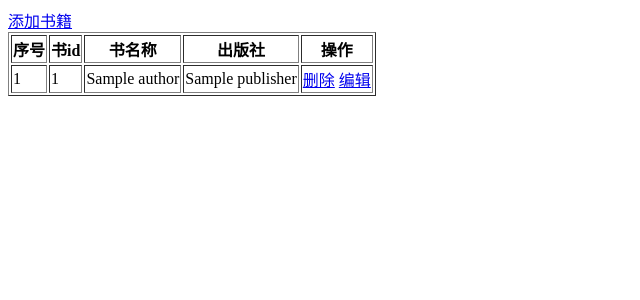
After one commit to 1354107742/python_project, a Django app: page /book_view/ in a window 1280 px wide. The commit adds this page. Shown: the top 300 px of the page, without its empty margins (0-640 px from the left). Run offline with Django 3.2, Linux system fonts and the light colour scheme; tables that the repository leaves empty hold one stand-in row (values such as "Sample post").

Commit message:
增添了图书的编辑功能和删除功能函数

```diff
--- a/D_project/D_project/urls.py
+++ b/D_project/D_project/urls.py
@@ -21,12 +21,20 @@ urlpatterns = [
     url(r'^login/$', views.login),
     url(r'^index/$', views.index),
     url(r'^login_tr/$', views.login_tr),
-    #------------添加一个数据库表------------#
-    url(r'^list_book/$',views.list_book),
-    #------------对于已有数据进行添加--------#
-    url(r'^list_add/$',views.list_add),
-    #------------对已有数据进行删除----------#
-    url(r'^list_del/$',views.list_del),
-    #------------对当前已有数据进行修改------#
-    url(r'^list_edit/$',views.list_edit),
+    #------------添加一个出版社数据库表------------#
+    url(r'^list_book/$', views.list_book),
+    #------------对于已有出版社数据进行添加--------#
+    url(r'^list_add/$', views.list_add),
+    #------------对已有出版社数据进行删除----------#
+    url(r'^list_del/$', views.list_del),
+    #------------对当前已有出版社数据进行修改------#
+    url(r'^list_edit/$', views.list_edit),
+    #------------对图书进行展示-------------------#
+    url(r'^book_view/$', views.book_view),
+    #------------对当前图书数据进行添加------------#
+    url(r'^book_add/$', views.book_add),
+    #------------对当前以有图书数据进行删除------------#
+    url(r'^book_del/$',views.book_del),
+    #------------对当前已有图书数据进行编辑---------#
+    url(r"^book_edit/$",views.book_edit),
 ]
--- a/D_project/app01/models.py
+++ b/D_project/app01/models.py
@@ -12,3 +12,9 @@ class Publisher(models.Model):
     name = models.CharField(max_length = 32)
     def __str__(self):
         return self.name
+
+class Author(models.Model):
+    id = models.AutoField(primary_key = True)#还是要创建主键
+    title = models.CharField(max_length = 32)#图书名
+    #在Django 1.11中默认就是联级删除，Django 2.0及以上版本必须指定on_delete
+    publisher = models.ForeignKey(to = 'Publisher',on_delete = models.CASCADE)#这是一个外键
--- a/D_project/app01/views.py
+++ b/D_project/app01/views.py
@@ -1,6 +1,7 @@
 from django.shortcuts import HttpResponse, render, redirect
 from app01.models import User
 from app01.models import Publisher
+from app01.models import Author
 
 error_msg = ""
 
@@ -84,3 +85,56 @@ def list_edit(request):
     #进入到编辑页面表单
     print(ret)
     return render(request,'list_edit2.html',{'edit_name': ret})
+
+def book_view(request):
+    #1.查询所有图书数据库中的信息
+    book = Author.objects.all()
+    #2.将循环得到的数据回传到当前目录
+    return render(request,"book_view.html",{"book": book})
+
+def book_add(request):
+    #首先要判断是为GET还是POST（跟前面一个道理）
+    if request.method == "POST":
+        #1.首先得到用户数据
+        add_name = request.POST.get("book_title")
+        add_publisher  = request.POST.get("publisher_id")
+        #2.向图书数据库中添加数据
+        Author.objects.create(title=add_name, publisher_id=add_publisher)
+        return redirect('/book_view/')
+    #返回原主页
+    press_data = Publisher.objects.all()
+    return render(request,"book_add.html",{'press_list': press_data})
+
+
+def book_del(request):
+    #基本功能与出版社功能实现方法是相同的
+    #获取要删除的id
+    del_id = request.GET.get('id')
+    #在数据库对获取参数进行删除
+    Author.objects.filter(id = del_id).delete()
+    #直接刷新当前界面
+    # return redirect('/book_view/')
+    #跳转到删除反馈
+    return render(request,"delete_success.html")
+
+def book_edit(request):
+    #获取编辑图书的id
+    edit_id = request.GET.get("id")
+    #在数据库中查找到该书
+    edit_id_obj = Author.objects.get(id = edit_id)
+    #对提交的新数据进行修改
+    if request.method == "POST":
+        edit_title = request.POST.get("book_title")
+        edit_pub = request.POST.get("publisher_id")
+        #修改图书名字
+        edit_id_obj.title = edit_title
+        #修改出版社名
+        edit_id_obj.publisher_id = edit_pub
+        #保存当前修改
+        edit_id_obj.save()
+        return redirect("/book_view/")
+    press_data = Publisher.objects.all()
+    return render(request, "book_edit.html", {
+        'book_id_obj': edit_id_obj,
+        "press_data": press_data
+    })
--- /dev/null
+++ b/D_project/templates/book_view.html
@@ -0,0 +1,39 @@
+<!DOCTYPE html>
+<html lang="zh-CN">
+<head>
+    <meta http-equiv="content-Type" charset="UTF-8">
+    <meta http-equiv="x-ua-compatible" content="IE=edge">
+    <meta name="viewport" content="width=device-width, initial-scale=1">
+    <title>书籍列表页</title>
+</head>
+<body>
+
+<a href="/book_add/">添加书籍</a>
+
+<table border="1">
+    <thead>
+    <tr>
+        <th>序号</th>
+        <th>书id</th>
+        <th>书名称</th>
+        <th>出版社</th>
+        <th>操作</th>
+    </tr>
+    </thead>
+    <tbody>
+        {% for msg in book %}
+            <tr>
+                <td>{{ forloop.counter }}</td>
+                <td>{{ msg.id }}</td>
+                <td>{{ msg.title }}</td>
+                <td>{{ msg.publisher.name }}</td>
+                <td>
+                    <a href="/book_del/?id={{ msg.id }}">删除</a>
+                    <a href="/book_edit/?id={{ msg.id }}">编辑</a>
+                </td>
+            </tr>
+        {% endfor %}
+    </tbody>
+</table>
+</body>
+</html>
--- a/D_project/templates/list_edit2.html
+++ b/D_project/templates/list_edit2.html
@@ -15,11 +15,11 @@
             <div class="page-header">
                 <h1>编辑图书</h1>
             </div>
-            <form class="form-horizontal" action="/list_add/?id={{ edit_name.id }}" method="post">
+            <form class="form-horizontal" action="/list_edit/?id={{ edit_name.id }}" method="post">
                 <div class="form-group">
-                    <label for="press_name" class="col-sm-3 control-label">图书名称</label>
+                    <label for="press_name" class="col-sm-3 control-label">出版社名称</label>
                     <div class="col-sm-9">
-                        <input type="text" class="form-control" id="press_name" name="name" placeholder="图书名称名称" value="{{ edit_name.name }}">
+                        <input type="text" class="form-control" id="press_name" name="name" placeholder="出版社名称" value="{{ edit_name.name }}">
                     </div>
                 </div>
 
```
Also changed, not shown: D_project/templates/book_add.html (added, +22 -0 lines), D_project/templates/book_edit.html (added, +26 -0 lines), D_project/templates/delete_success.html (added, +27 -0 lines), D_project/app01/migrations/0003_author.py (added), D_project/app01/migrations/0004_auto_20190812_1743.py (added).
